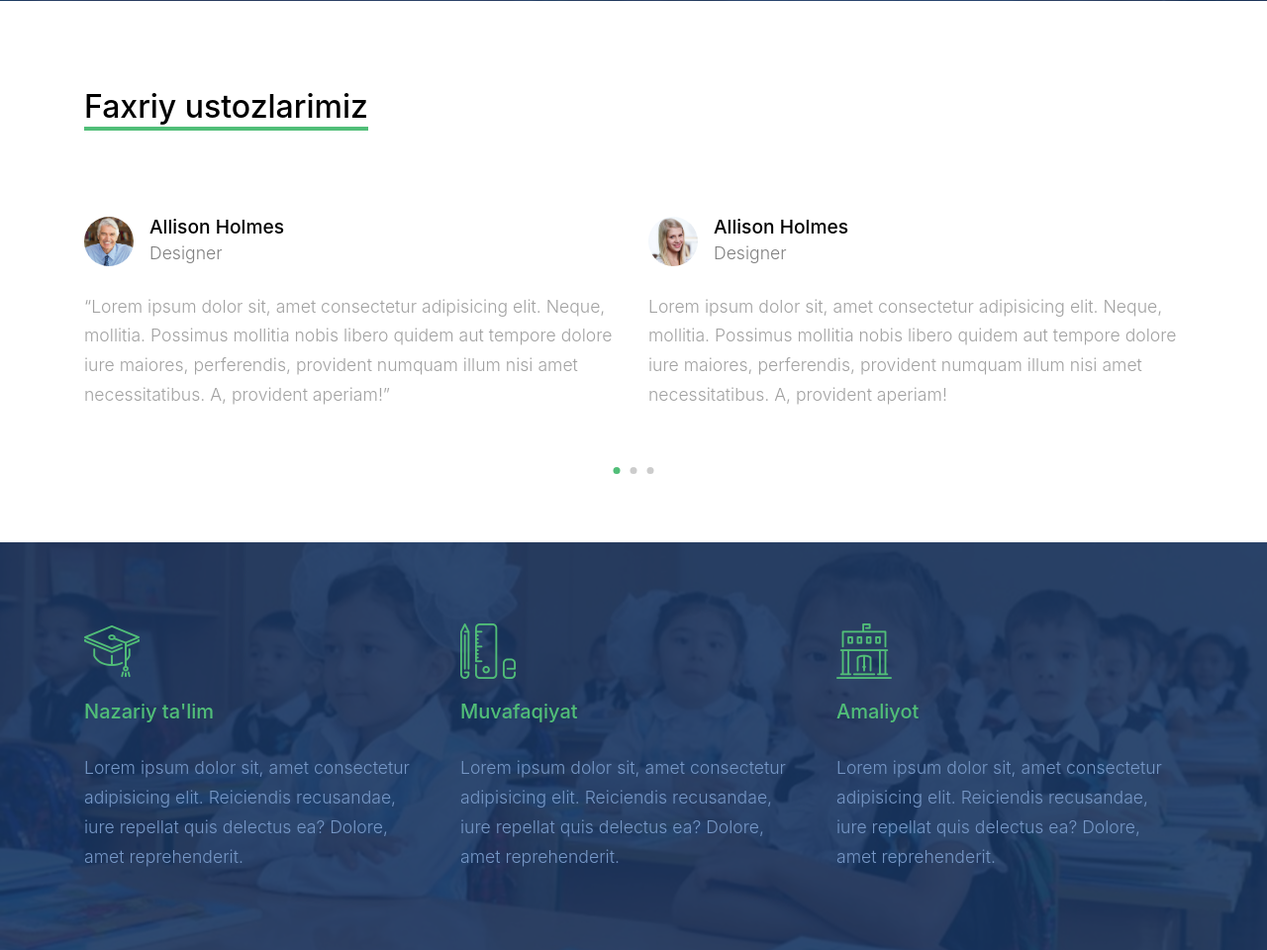
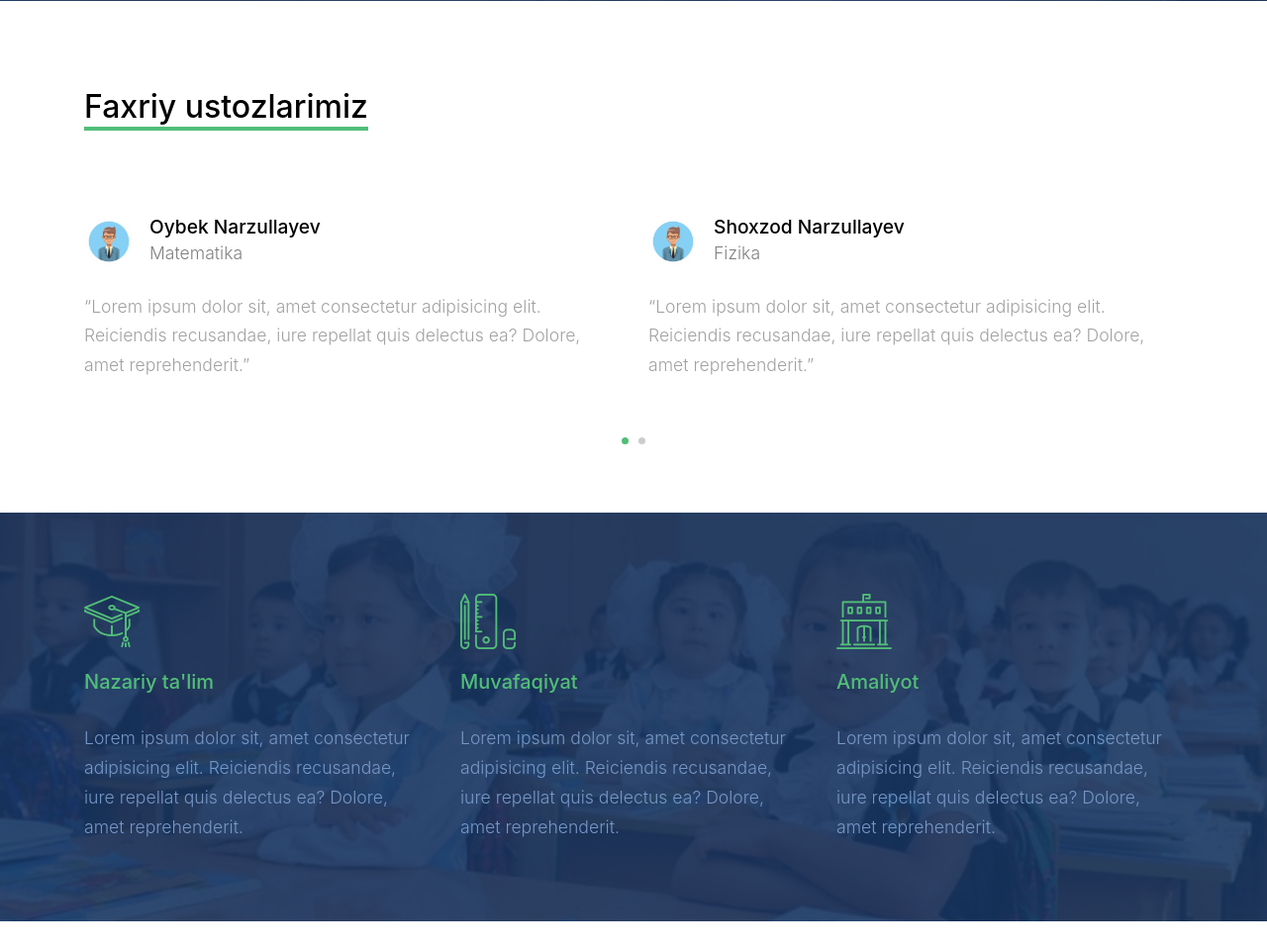
Before and after one commit to RahimovIlhom/kollej, a Django app: page / in a window 1280 px wide. Shown: the part 2923-3883 px from the top of the page at 99% size. Run offline with Django 3.2, Linux system fonts and the light colour scheme; data comes from the database, SQL or seed files in the repository; both versions use the stored data as it was after the commit; some libraries are stand-ins or nearby versions; some web fonts are replaced.

Commit message:
faxriy ustozlar

```diff
--- a/app_users/admin.py
+++ b/app_users/admin.py
@@ -1,6 +1,7 @@
 from django.contrib import admin
-from . models import UserProfileInfo, News
+from . models import UserProfileInfo, News, HonoraryTeachers
 
 # Register your models here.
 admin.site.register(UserProfileInfo)
 admin.site.register(News)
+admin.site.register(HonoraryTeachers)
--- a/app_users/models.py
+++ b/app_users/models.py
@@ -1,6 +1,8 @@
 from django.db import models
 from django.contrib.auth.models import User
 import os
+from django.db.models.fields import CharField, TextField
+from django.db.models.fields.files import ImageField
 from django.urls import reverse
 
 
@@ -34,11 +36,11 @@ class UserProfileInfo(models.Model):
         return self.user.username
 
 def path_and_rename_news(instance, filename):
-    upload_to = 'Images/'
+    upload_to = 'Images/News/'
     ext = filename.split('.')[-1]
     # get filename
-    if instance.pk:
-        filename = 'News/{}.{}'.format(instance.pk, ext)
+    if instance.id:
+        filename = '{}.{}'.format(instance.id, ext)
     return os.path.join(upload_to, filename)
 
 
@@ -54,3 +56,21 @@ class News(models.Model):
 
     def __str__(self):
         return self.title
+
+def path_and_rename_teacher(instance, filename):
+    upload_to = 'Images/HonoraryTeachers/'
+    ext = filename.split('.')[-1]
+    # get filename
+    if instance.id:
+        filename = '{}.{}'.format(instance.id, ext)
+    return os.path.join(upload_to, filename)
+
+
+class HonoraryTeachers(models.Model):
+    name = models.CharField(max_length=100, unique=True)
+    about = TextField(max_length=500)
+    science = CharField(max_length=100)
+    image = ImageField(upload_to=path_and_rename_teacher, verbose_name="Profile Picture", blank=True)
+
+    def __str__(self):
+        return self.name
--- a/app_users/templates/app_users/index.html
+++ b/app_users/templates/app_users/index.html
@@ -238,137 +238,20 @@
     </div>
 
     <div class="owl-slide owl-carousel">
+      {% for teacher in honorary %}
       <div class="ftco-testimonial-1">
         <div class="ftco-testimonial-vcard d-flex align-items-center mb-4">
-          <img
-            src="{% static 'images/person_1.jpg' %}"
-            alt="Image"
-            class="img-fluid mr-3"
-          />
+          <img src="{{teacher.image.url}}" alt="Image" class="img-fluid mr-3" />
           <div>
-            <h3>Allison Holmes</h3>
-            <span>Designer</span>
+            <h3>{{teacher.name}}</h3>
+            <span>{{teacher.science}}</span>
           </div>
         </div>
         <div>
-          <p>
-            &ldquo;Lorem ipsum dolor sit, amet consectetur adipisicing elit.
-            Neque, mollitia. Possimus mollitia nobis libero quidem aut tempore
-            dolore iure maiores, perferendis, provident numquam illum nisi amet
-            necessitatibus. A, provident aperiam!&rdquo;
-          </p>
+          <p>&ldquo;{{teacher.about}}&rdquo;</p>
         </div>
       </div>
-
-      <div class="ftco-testimonial-1">
-        <div class="ftco-testimonial-vcard d-flex align-items-center mb-4">
-          <img
-            src="{% static 'images/person_2.jpg' %}"
-            alt="Image"
-            class="img-fluid mr-3"
-          />
-          <div>
-            <h3>Allison Holmes</h3>
-            <span>Designer</span>
-          </div>
-        </div>
-        <div>
-          <p>
-            Lorem ipsum dolor sit, amet consectetur adipisicing elit. Neque,
-            mollitia. Possimus mollitia nobis libero quidem aut tempore dolore
-            iure maiores, perferendis, provident numquam illum nisi amet
-            necessitatibus. A, provident aperiam!
-          </p>
-        </div>
-      </div>
-
-      <div class="ftco-testimonial-1">
-        <div class="ftco-testimonial-vcard d-flex align-items-center mb-4">
-          <img
-            src="{% static 'images/person_4.jpg' %}"
-            alt="Image"
-            class="img-fluid mr-3"
-          />
-          <div>
-            <h3>Allison Holmes</h3>
-            <span>Designer</span>
-          </div>
-        </div>
-        <div>
-          <p>
-            &ldquo;Lorem ipsum dolor sit, amet consectetur adipisicing elit.
-            Neque, mollitia. Possimus mollitia nobis libero quidem aut tempore
-            dolore iure maiores, perferendis, provident numquam illum nisi amet
-            necessitatibus. A, provident aperiam!&rdquo;
-          </p>
-        </div>
-      </div>
-
-      <div class="ftco-testimonial-1">
-        <div class="ftco-testimonial-vcard d-flex align-items-center mb-4">
-          <img
-            src="{% static 'images/person_3.jpg' %}"
-            alt="Image"
-            class="img-fluid mr-3"
-          />
-          <div>
-            <h3>Allison Holmes</h3>
-            <span>Designer</span>
-          </div>
-        </div>
-        <div>
-          <p>
-            Lorem ipsum dolor sit, amet consectetur adipisicing elit. Neque,
-            mollitia. Possimus mollitia nobis libero quidem aut tempore dolore
-            iure maiores, perferendis, provident numquam illum nisi amet
-            necessitatibus. A, provident aperiam!
-          </p>
-        </div>
-      </div>
-
-      <div class="ftco-testimonial-1">
-        <div class="ftco-testimonial-vcard d-flex align-items-center mb-4">
-          <img
-            src="{% static 'images/person_2.jpg' %}"
-            alt="Image"
-            class="img-fluid mr-3"
-          />
-          <div>
-            <h3>Allison Holmes</h3>
-            <span>Designer</span>
-          </div>
-        </div>
-        <div>
-          <p>
-            &ldquo;Lorem ipsum dolor sit, amet consectetur adipisicing elit.
-            Neque, mollitia. Possimus mollitia nobis libero quidem aut tempore
-            dolore iure maiores, perferendis, provident numquam illum nisi amet
-            necessitatibus. A, provident aperiam!&rdquo;
-          </p>
-        </div>
-      </div>
-
-      <div class="ftco-testimonial-1">
-        <div class="ftco-testimonial-vcard d-flex align-items-center mb-4">
-          <img
-            src="{% static 'images/person_4.jpg' %}"
-            alt="Image"
-            class="img-fluid mr-3"
-          />
-          <div>
-            <h3>Allison Holmes</h3>
-            <span>Designer</span>
-          </div>
-        </div>
-        <div>
-          <p>
-            Lorem ipsum dolor sit, amet consectetur adipisicing elit. Neque,
-            mollitia. Possimus mollitia nobis libero quidem aut tempore dolore
-            iure maiores, perferendis, provident numquam illum nisi amet
-            necessitatibus. A, provident aperiam!
-          </p>
-        </div>
-      </div>
+      {% endfor %}
     </div>
   </div>
 </div>
--- a/app_users/views.py
+++ b/app_users/views.py
@@ -7,7 +7,7 @@ from django.contrib.auth import authenticate, login, logout
 from django.views.generic import TemplateView
 from curriculum.views import Standard
 from curriculum.models import Courses
-from .models import UserProfileInfo, News
+from .models import UserProfileInfo, News, HonoraryTeachers
 
 # Create your views here.
 
@@ -80,6 +80,7 @@ class HomeView(TemplateView):
         standards = Standard.objects.all()
         teachers = UserProfileInfo.objects.filter(user_type='teacher')
         user_profiles = UserProfileInfo.objects.all()
+        hTeachers = HonoraryTeachers.objects.all()
         news = News.objects.all()
         news = list(news)
         news_list = []
@@ -96,6 +97,7 @@ class HomeView(TemplateView):
         context['news'] = news_list
         context['ul_news'] = ul_news
         context['courses'] = courses
+        context['honorary'] = hTeachers
         return context
 
 
```
Also changed, not shown: app_users/migrations/0005_honoraryteachers.py (added), app_users/migrations/0006_alter_honoraryteachers_name.py (added), db.sqlite3, media/Images/2_1zXHUMk.jpg (added), media/Images/2_MWCeu1R.jpg (added), media/Images/HonoraryTeachers/3.jpg (added), media/Images/person_2.jpg (added).
